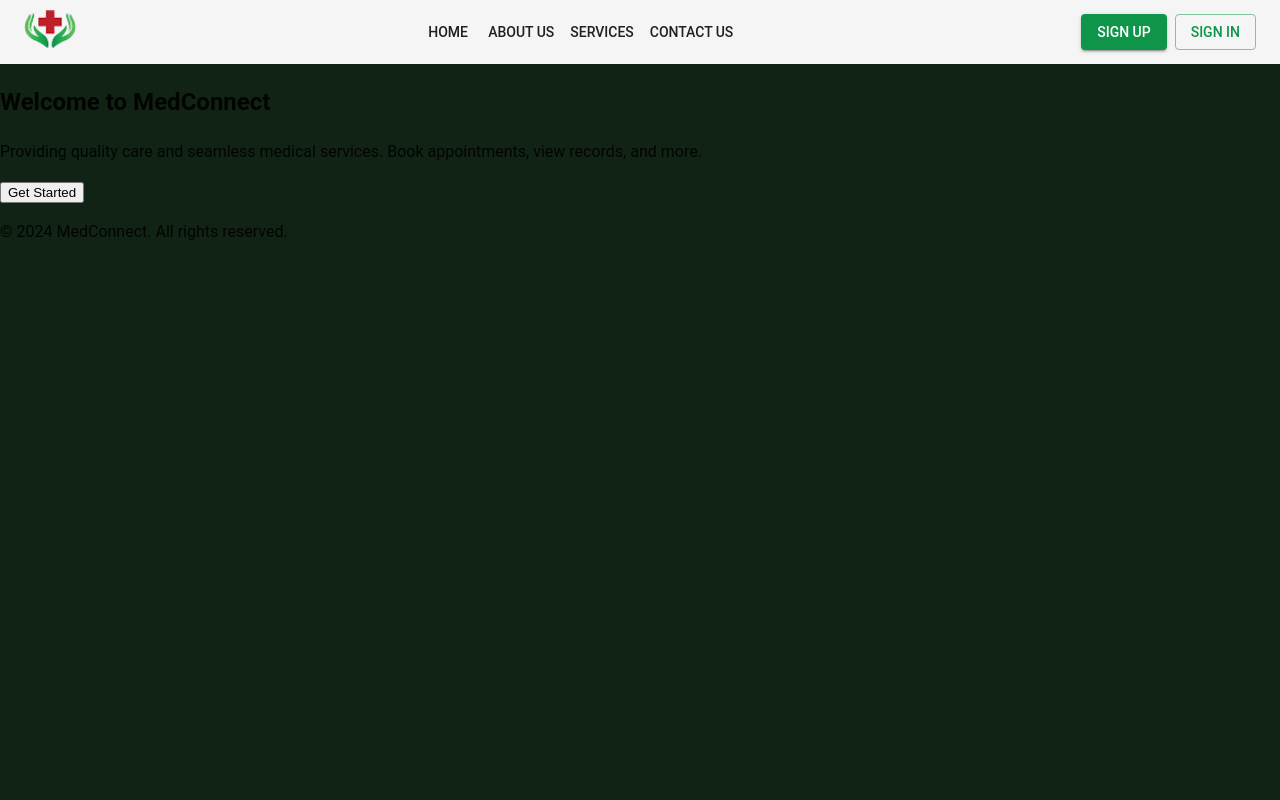
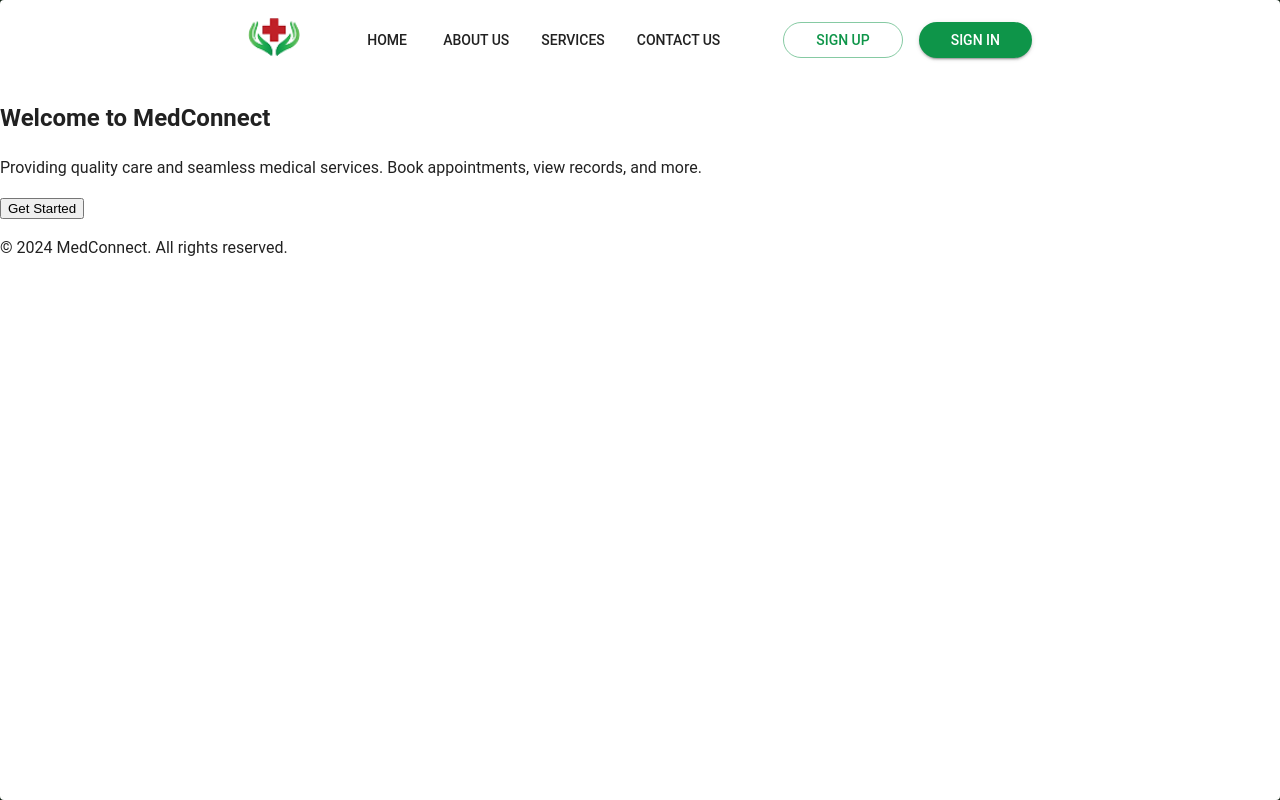
Before and after one commit to Pravil-Wijesinghe/Medical-Center-Management-System, a React (Vite) app in the folder frontend/: page / in a window 1280 px wide. Built offline with nearby package versions, Linux system fonts and the light colour scheme.

Commit message:
feat: update layout structure and styling for App and Navbar components

```diff
--- a/frontend/src/App.jsx
+++ b/frontend/src/App.jsx
@@ -2,17 +2,18 @@ import { BrowserRouter } from "react-router-dom";
 import AppRoutes from "./routes/AppRoutes";
 import Navbar from "./layouts/NavBar";
 import Footer from "./layouts/Footer";
+import { Paper } from "@mui/material";
 
 function App() {
   return (
     <BrowserRouter>
-      <div>
+      <Paper sx={{ display: 'flex', flexDirection: 'column', minHeight: '100vh', bgcolor: 'background.paper' }}>
         <Navbar />
         <main>
           <AppRoutes />
         </main>
         <Footer />
-      </div>
+      </Paper>
     </BrowserRouter>
   );
 }
--- a/frontend/src/layouts/NavBar.jsx
+++ b/frontend/src/layouts/NavBar.jsx
@@ -1,26 +1,27 @@
 import AppBar from '@mui/material/AppBar';
 import Toolbar from '@mui/material/Toolbar';
 import Button from '@mui/material/Button';
+import Box from '@mui/material/Box';
 import { Link } from 'react-router-dom';
 import logo from '../assets/logo.png';
 
 const Navbar = () => {
   return (
-    <AppBar position="static" color="default" elevation={0}>
+    <AppBar position="static" color="background.paper" elevation={0} sx={{ px: 28, py: 1 }}>
       <Toolbar sx={{ justifyContent: 'space-between' }}>
         <Link to="/">
           <img src={logo} alt="Logo" height="40" />
         </Link>
-        <div>
+        <Box sx={{ display: 'flex', gap: 2 }}>
           <Button component={Link} to="/" color="inherit">Home</Button>
           <Button component={Link} to="/about-us" color="inherit">About Us</Button>
           <Button component={Link} to="/services" color="inherit">Services</Button>
           <Button component={Link} to="/contact-us" color="inherit">Contact Us</Button>
-        </div>
-        <div>
-          <Button variant="contained" color="primary" sx={{ mr: 1 }}>Sign Up</Button>
-          <Button variant="outlined" color="primary">Sign In</Button>
-        </div>
+        </Box>
+        <Box sx={{ display: 'flex', gap: 2 }}>
+          <Button variant="outlined" color="primary" sx={{ borderRadius: 20, px: 4 }}>Sign Up</Button>
+          <Button variant="contained" color="primary" sx={{ borderRadius: 20, px: 4 }}>Sign In</Button>
+        </Box>
       </Toolbar>
     </AppBar>
   );
```
